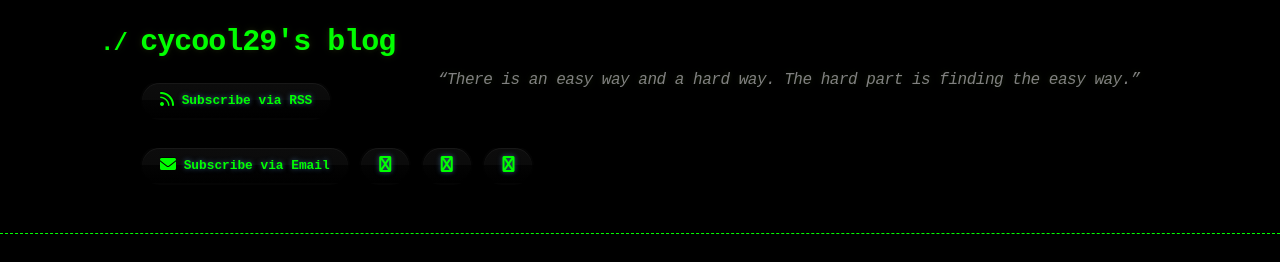
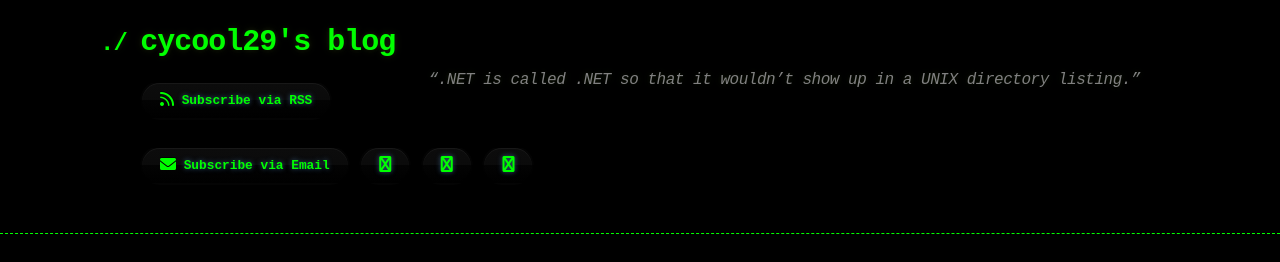
Before and after one commit to cycool29/cycool29.github.io, a Jekyll site: the page built from index.md, in a window 1280 px wide and 900 px high. Shown: the top 262 px of the window. Built offline with Jekyll 4.4.1, drawn with Linux system fonts in a browser that asks for light colours; a style sheet for code colours, icons or effects is not loaded.

Commit message:
Update quotes

```diff
--- a/_config.yml
+++ b/_config.yml
@@ -1,5 +1,5 @@
 title: cycool29's blog
-description: "“There is an easy way and a hard way. The hard part is finding the easy way.” "
+description: "“.NET is called .NET so that it wouldn’t show up in a UNIX directory listing.” "
 bio: A high school student. Intermediate in Python, Git, Bash. Learning JavaScript. He/Him. "
 author: cycool29
 url: https://cycool29.github.io
```
